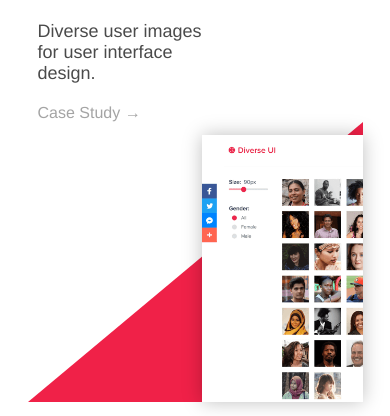
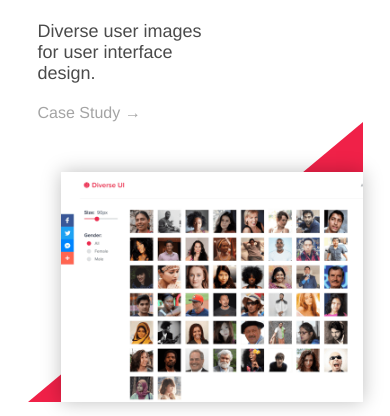
Before and after one commit to reneepadgham/portfolio2017, a website: page portfolio.html in a window 390 px wide. Shown: the part 59-475 px from the top of the page. Drawn offline with nearby package versions, Linux system fonts and the light colour scheme; files that its build step writes are made by us from their sources.

Commit message:
Better sizes

```diff
--- a/styles/portfolio.scss
+++ b/styles/portfolio.scss
@@ -108,6 +108,16 @@ body {
 
   @media only screen and (max-width: 1200px) {
     width: 48%;
+  }
+
+  @include ipad {
+    height: 70%;
+    width: 60%;
+  }
+
+  @include mobile {
+    height: 50%;
+    width: 90%;
   }
 }
 
```
